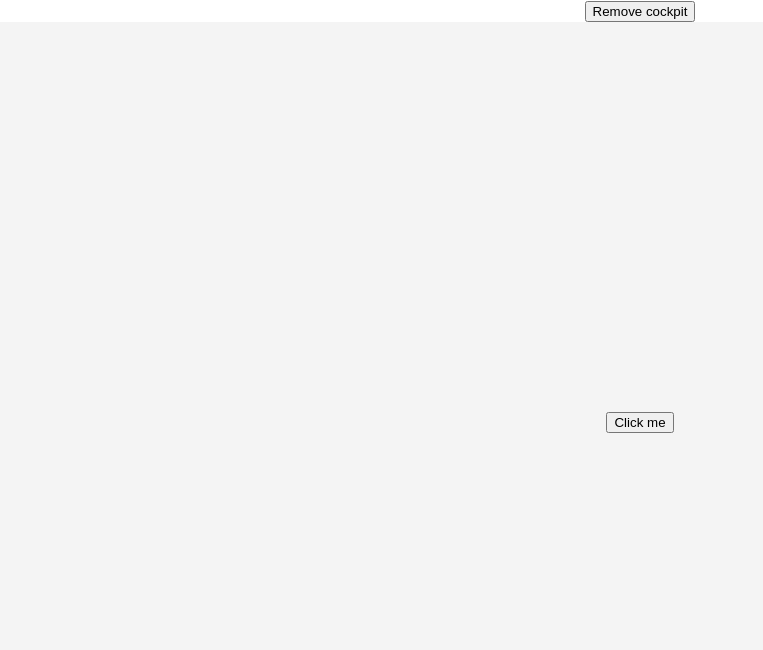
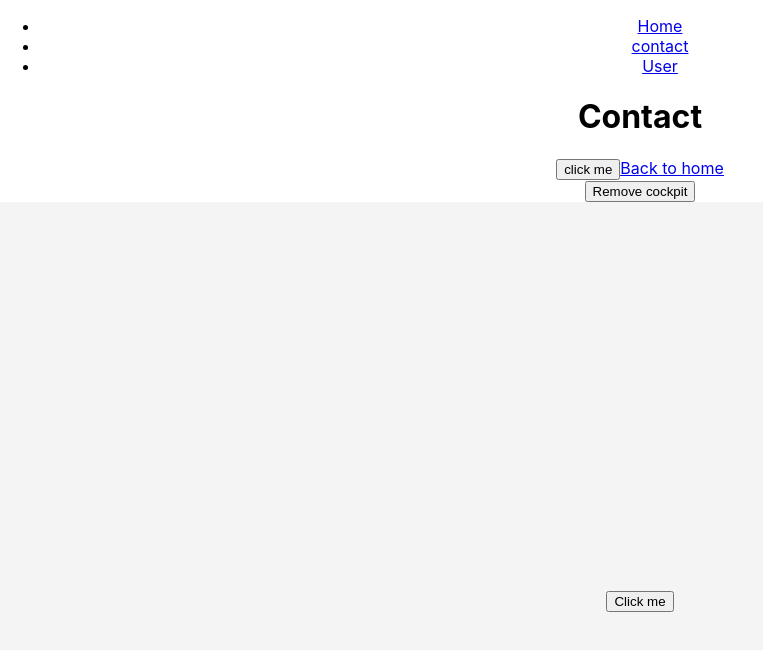
Before and after one commit to cselvakumareee/first-project-react, a React (Create React App) app: page /contact in a window 1280 px wide. Shown: the top 650 px of the page, without its empty margins (0-763 px from the left). Built offline with nearby package versions, Linux system fonts and the light colour scheme.

Commit message:
Routing with switch

```diff
--- a/package.json
+++ b/package.json
@@ -10,8 +10,10 @@
     "@types/node": "^12.12.27",
     "@types/react": "^16.9.19",
     "@types/react-dom": "^16.9.5",
+    "@types/react-router-dom": "^5.1.3",
     "react": "^16.12.0",
     "react-dom": "^16.12.0",
+    "react-router-dom": "^5.1.2",
     "react-scripts": "3.3.1",
     "typescript": "^3.7.5"
   },
--- /dev/null
+++ b/src/components/Tabs.scss
@@ -0,0 +1,27 @@
+
+
+.tabs{
+    .tab{
+        margin-top: 10px;
+        color: rgba(0,0,0,0.6);
+        display: inline-block;
+        padding: 10px;
+        border-bottom: solid white;
+        border-radius: 10px 10px 0 0;
+        cursor: pointer;
+        &.active{
+            background: none;
+            border-bottom: 4px solid orange;
+
+        }
+    }
+
+
+
+}
+
+  .content{
+    padding: 20px;
+    color: rgba(0,0,0,0.6);
+    background: rgba(255,255,255,0.2);
+  }
--- /dev/null
+++ b/src/components/Tabs.tsx
@@ -0,0 +1,56 @@
+import React, { Component } from 'react';
+import './Tabs.scss';
+interface tabInterface {
+  active:any;
+}
+
+class Tabs extends Component {
+    constructor(props:any) {
+      super(props);
+
+    }
+
+    state = {
+        active: 0,
+      }
+
+    select = (i:any) => {
+      let _this = this;
+      return function() {
+        _this.setState({
+          active: i
+        });
+      }
+    }
+
+    renderTabs = () => {
+      return React.Children.map(this.props.children, (item, i) => {
+         if (i%2 === 0) {
+          let active = this.state.active === i ? 'active' : '';
+          return <a onClick={this.select(i)} className={`${active} tab`}>{item}</a>;
+        }
+      });
+    }
+
+    renderContent() {
+      return React.Children.map(this.props.children, (item, i) => {
+        if (i-1 === this.state.active) {
+          return <div className='content'>{item}</div>;
+        } else {
+          return;
+        }
+      });
+    }
+
+    render() {
+      return (
+        <div className="tabs">
+          {this.renderTabs()}
+          {this.renderContent()}
+        </div>
+      );
+    }
+  }
+
+
+export default Tabs;
--- /dev/null
+++ b/src/components/contact/Contact.tsx
@@ -0,0 +1,14 @@
+import React from 'react';
+import { Route, Link, BrowserRouter as Router } from 'react-router-dom';
+class Contact extends React.Component {
+  render() {
+    return (
+      <div>
+    <h1>Contact</h1>
+    <button>click me</button>
+    <a href="#" className="button"><Link to="/home">Back to home</Link></a>
+    </div>
+    );
+  }
+}
+export default Contact
--- /dev/null
+++ b/src/components/home/Home.tsx
@@ -0,0 +1,7 @@
+import React from 'react'
+class Home extends React.Component {
+  render() {
+    return <h1>Home</h1>
+  }
+}
+export default Home;
--- /dev/null
+++ b/src/components/user/User.tsx
@@ -0,0 +1,7 @@
+import React from 'react'
+class Users extends React.Component {
+  render() {
+    return <h1>Users</h1>
+  }
+}
+export default Users
--- a/src/containers/App.tsx
+++ b/src/containers/App.tsx
@@ -2,51 +2,58 @@ import React, { Component } from 'react';
 import './App.scss';
 import Persons from '../components/persons/Persons';
 import Cockpit from '../components/cockpit/cockpit';
+import Tabs from '../components/Tabs';
 
-class App extends Component{
-  constructor(props:any){
+import Home from '../components/home/Home';
+import User from '../components/user/User';
+import Contact from '../components/contact/Contact';
+
+import { Switch, Route, Link, BrowserRouter as Router } from 'react-router-dom';
+
+class App extends React.Component {
+  constructor(props: any) {
     super(props);
     console.log('[App.tsx] constructor');
   }
-  state={
-    className:[
-      { id:'1', name:"selva", age: 40},
-      { id:'2', name:"raja", age: 80},
-      { id:'3', name:"shiva", age: 60}
+  state = {
+    className: [
+      { id: '1', name: 'selva', age: 40 },
+      { id: '2', name: 'raja', age: 80 },
+      { id: '3', name: 'shiva', age: 60 }
     ],
     showPerson: false,
     showCockpit: true
   };
 
-  static getDerivedStateFromProps(props:any, state:any){
+  static getDerivedStateFromProps(props: any, state: any) {
     console.log('[App.tsx] getDerivedStateFromProps', props);
     return state;
   }
 
-  componentDidMount(){
+  componentDidMount() {
     console.log('[App.tsx] componentdidmount');
   }
 
-  shouldComponentUpdate(nextProps:any, nextState:any){
+  shouldComponentUpdate(nextProps: any, nextState: any) {
     console.log('[App.tsx] shouldcomponentupdate');
     return true;
   }
 
-  componentDidUpdate(){
+  componentDidUpdate() {
     console.log('[App.tsx] componentdidupdate');
   }
 
-  clickEventHandler = (newName:any) =>
+  clickEventHandler = (newName: any) =>
     this.setState({
-    className:[
-      { name:"selvakumar c", age: 40},
-      { name:"raja dhaya", age: 80},
-      { name:"shiva j", age: 60}
+      className: [
+        { name: 'selvakumar c', age: 40 },
+        { name: 'raja dhaya', age: 80 },
+        { name: 'shiva j', age: 60 }
       ]
-  })
+    });
 
-  nameChangeHandler = (eventName:any, id:any) => {
-  const personIndex = this.state.className.findIndex(p =>{
+  nameChangeHandler = (eventName: any, id: any) => {
+    const personIndex = this.state.className.findIndex(p => {
       return p.id === id;
     });
 
@@ -58,8 +65,8 @@ class App extends Component{
     const className = [...this.state.className];
 
     className[personIndex] = person;
-  this.setState({className:className});
-  }
+    this.setState({ className: className });
+  };
   // this.setState({
   //   className:[
   //   { name:"selvakumar c", age: 40},
@@ -70,49 +77,96 @@ class App extends Component{
 
   toggleEventHandler = () => {
     const doesShow = this.state.showPerson;
-    this.setState({showPerson:!doesShow});
-  }
+    this.setState({ showPerson: !doesShow });
+  };
 
-  deleteEventHandler = (personDelIndex:any) =>{
+  deleteEventHandler = (personDelIndex: any) => {
     const personDel = this.state.className;
-    personDel.splice(personDelIndex,1);
-    this.setState({personDel:personDel});
-  }
+    personDel.splice(personDelIndex, 1);
+    this.setState({ personDel: personDel });
+  };
 
-  render(){
 
+  render() {
     console.log('[App.tsx] render');
 
+
+
+
     const appStyle = {
-      backgroundColor: 'pink',
+      backgroundColor: 'pink'
     };
 
     let personName = null;
-    if(this.state.showPerson){
+    if (this.state.showPerson) {
       personName = (
         <div>
-           <Persons className = {this.state.className}
-           clicked = {this.deleteEventHandler}
-           changed = {this.nameChangeHandler}/>
+          <Persons className={this.state.className} clicked={this.deleteEventHandler} changed={this.nameChangeHandler} />
         </div>
       );
     }
-    return(
+    return (
+      <div className="App">
+        <Router>
+      <div>
+        <nav>
+          <ul>
+            <li>
+              <Link to="/">Home</Link>
+            </li>
+            <li>
+              <Link to="/contact">contact</Link>
+            </li>
+            <li>
+              <Link to="/user">User</Link>
+            </li>
+          </ul>
+        </nav>
 
+        {/* A <Switch> looks through its children <Route>s and
+            renders the first one that matches the current URL. */}
+        <Switch>
+          <Route path="/contact">
+            <Contact />
+          </Route>
+          <Route path="/user">
+            <User />
+          </Route>
+          <Route exact path="/">
+            <Home />
+          </Route>
+        </Switch>
+      </div>
+    </Router>
 
-      <div className = "App">
-        <button onClick={()=>{
-      this.setState({showCockpit:false});
-    }}>Remove cockpit</button>
-        {this.state.showCockpit ?<Cockpit
-         clicked = {this.toggleEventHandler}/>:null}
+        <button
+          onClick={() => {
+            this.setState({ showCockpit: false });
+          }}
+        >
+          Remove cockpit
+        </button>
+        {this.state.showCockpit ? <Cockpit clicked={this.toggleEventHandler} /> : null}
         {personName}
-
+        {/* Tab-functionality, its working
+        <div>
+          <h1>Tabs Demo</h1>
+          <main>
+            <Tabs>
+              <a href="https://www.youtube.com/results?search_query=how+to+make+tabs+in+react+js" target="_blank">
+                One
+              </a>
+              <span>Well here's a nested Tabs element.</span>
+              Two
+              <span>Two thing</span>
+              Three
+              <span>Three thing</span>
+            </Tabs>
+          </main>
+        </div>*/}
       </div>
-    )
+    );
   }
 }
 
-
-
 export default App;
```
Also changed, not shown: src/index.tsx (+27 -1 lines), 1 other file (tests, documents, lock files or other folders). Lines whose indentation alone changed are shown as unchanged.
